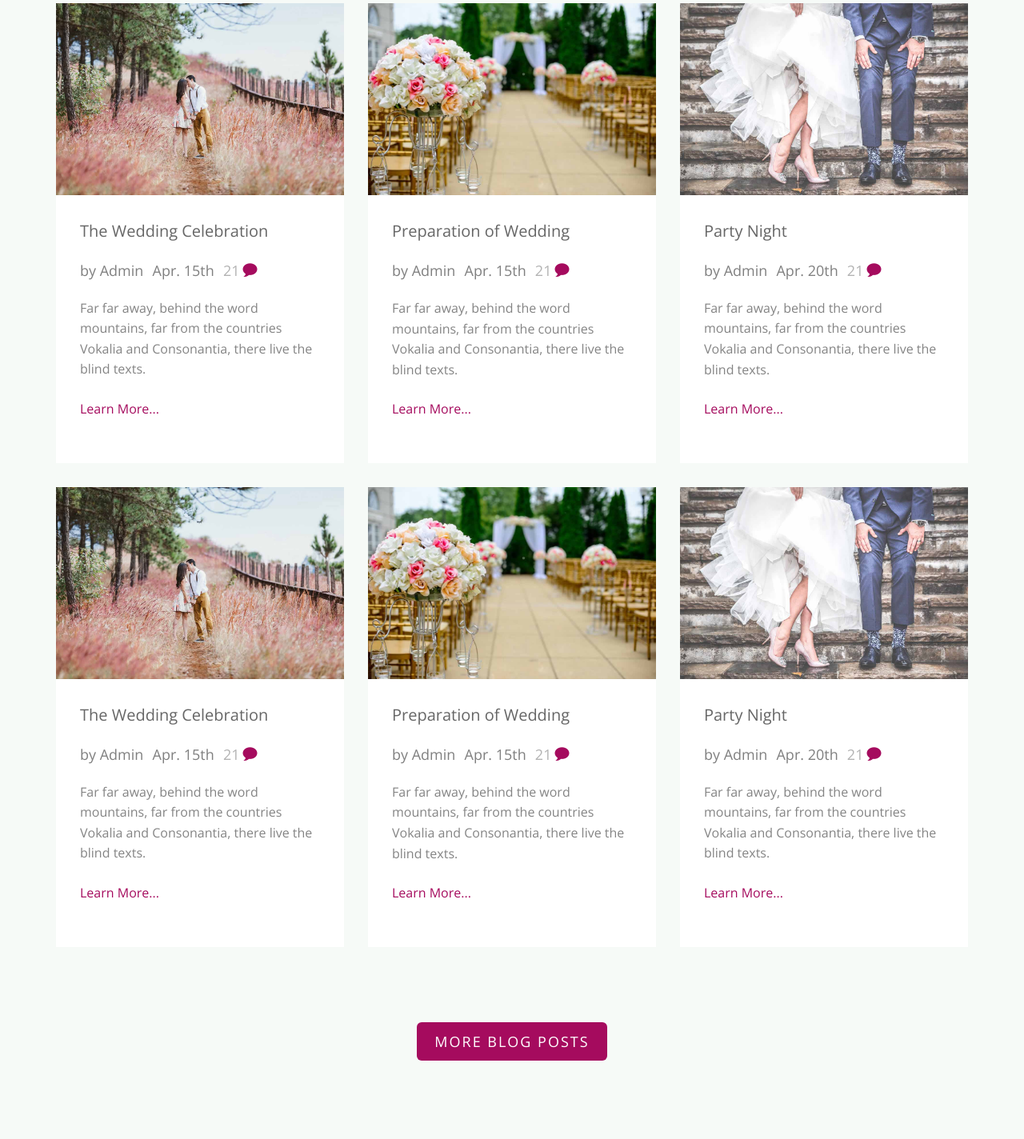
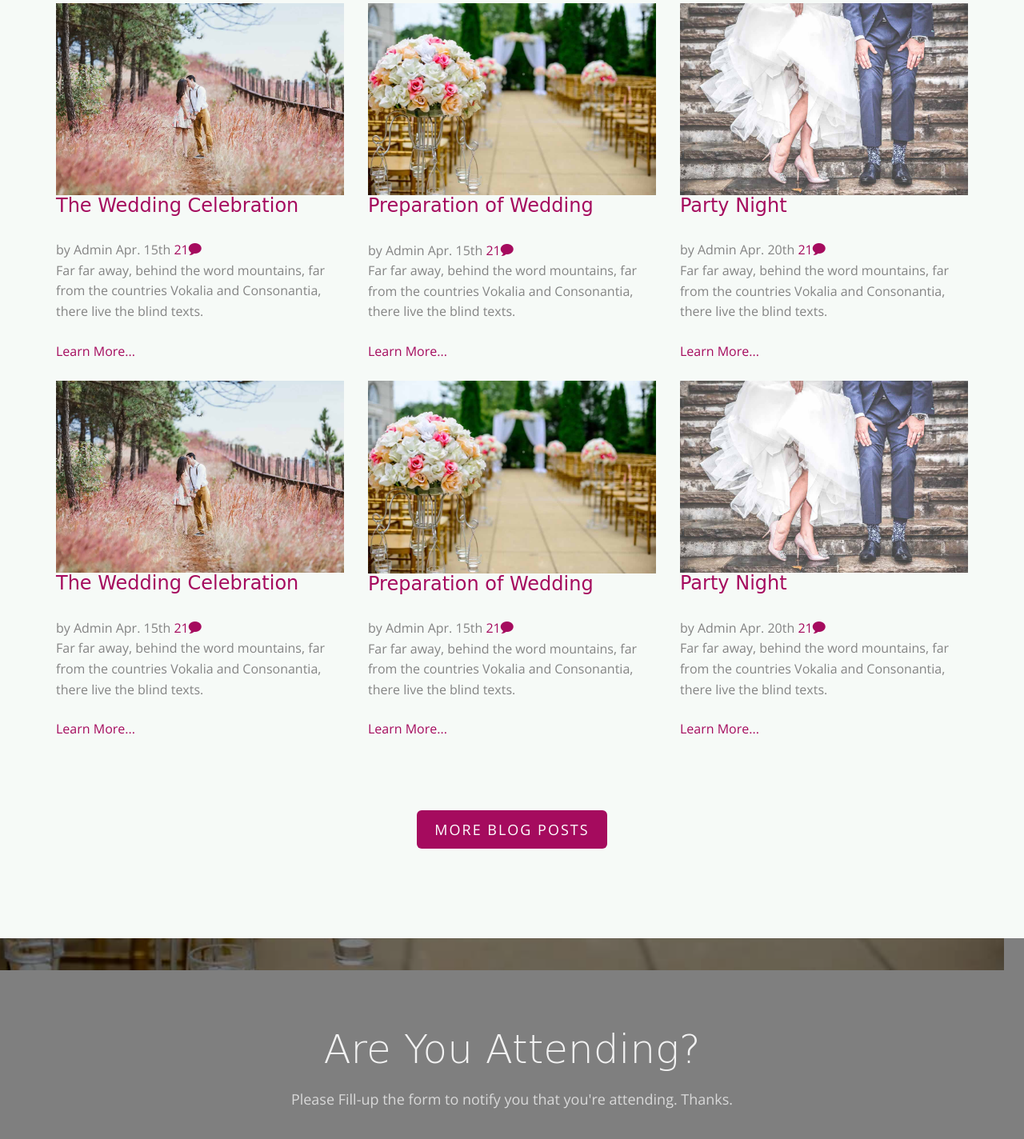
Before and after one commit to janewilson90/wedding, a PHP site: page /blog.html in a window 1280 px wide. Shown: the part 355-1779 px from the top of the page at 80% size. Run offline with PHP 8.4, Linux system fonts and the light colour scheme; some libraries are stand-ins or nearby versions; some web fonts are replaced.

Commit message:
comented out some crap

```diff
--- a/css/style.css
+++ b/css/style.css
@@ -810,66 +810,6 @@ figure {
   transform: scale(1.1);
 }
 
-.fh5co-blog {
-  margin-bottom: 60px;
-}
-
-.fh5co-blog a img {
-  width: 100%;
-}
-
-@media screen and (max-width: 768px) {
-  .fh5co-blog {
-    width: 100%;
-  }
-}
-
-.fh5co-blog .blog-text {
-  margin-bottom: 30px;
-  position: relative;
-  background: #fff;
-  width: 100%;
-  padding: 30px;
-  float: right;
-}
-
-.fh5co-blog .blog-text span {
-  display: inline-block;
-  margin-bottom: 20px;
-  font-size: 18px;
-}
-
-.fh5co-blog .blog-text span.by {
-  color: rgba(0, 0, 0, 0.5);
-  margin-right: 7px;
-}
-
-.fh5co-blog .blog-text span.posted_date {
-  color: rgba(0, 0, 0, 0.5);
-  margin-right: 7px;
-}
-
-.fh5co-blog .blog-text span.comment a {
-  color: rgba(0, 0, 0, 0.3);
-}
-
-.fh5co-blog .blog-text span.comment a i {
-  color: #a50b5e;
-  padding-left: 4px;
-}
-
-.fh5co-blog .blog-text h3 {
-  font-size: 20px;
-  margin-bottom: 20px;
-  font-weight: 300;
-  line-height: 1.5;
-  font-family: "Open Sans", Arial, sans-serif;
-}
-
-.fh5co-blog .blog-text h3 a {
-  color: rgba(0, 0, 0, 0.6);
-}
-
 #map {
   width: 100%;
   height: 500px;
--- a/sass/style.scss
+++ b/sass/style.scss
@@ -820,67 +820,67 @@ figure {
 	}
 }
 
-.fh5co-blog{
-	margin-bottom: 60px;
-	a{
-		img{
+// .fh5co-blog{
+// 	margin-bottom: 60px;
+// 	a{
+// 		img{
 
-			width: 100%;
+// 			width: 100%;
 
-			&:hover{
-			}
+// 			&:hover{
+// 			}
 
-		}
-	}
+// 		}
+// 	}
 
-	@media screen and (max-width: $screen-sm) {
-		width: 100%;
-	}
+// 	@media screen and (max-width: $screen-sm) {
+// 		width: 100%;
+// 	}
 
 
-	.blog-text {
-		margin-bottom: 30px;
-		position: relative;
-		background: $brand-white;
-		width: 100%;
-		padding: 30px;
-		float: right;
+// 	.blog-text {
+// 		margin-bottom: 30px;
+// 		position: relative;
+// 		background: $brand-white;
+// 		width: 100%;
+// 		padding: 30px;
+// 		float: right;
 
-		span{
-			display: inline-block;
-			margin-bottom: 20px;
-			font-size: 18px;
-			&.by{
-				color: rgba($brand-black,.5);
-				margin-right: 7px;
-			}
-			&.posted_date{
-				color: rgba($brand-black,.5);
-				margin-right: 7px;
-			}
-			&.comment{
-				a{
-					color: rgba($brand-black,.3);
-					i{
-						color: $brand-primary;
-						padding-left: 4px;
-					}
-				}
-			}
-		}
+// 		span{
+// 			display: inline-block;
+// 			margin-bottom: 20px;
+// 			font-size: 18px;
+// 			&.by{
+// 				color: rgba($brand-black,.5);
+// 				margin-right: 7px;
+// 			}
+// 			&.posted_date{
+// 				color: rgba($brand-black,.5);
+// 				margin-right: 7px;
+// 			}
+// 			&.comment{
+// 				a{
+// 					color: rgba($brand-black,.3);
+// 					i{
+// 						color: $brand-primary;
+// 						padding-left: 4px;
+// 					}
+// 				}
+// 			}
+// 		}
 
-		h3{
-			font-size: 20px;
-			margin-bottom: 20px;
-			font-weight: 300;
-			line-height: 1.5;
-			font-family: $font-primary;
-			a{
-				color: rgba($brand-black,.6);
-			}
-		}
-	}
-}
+// 		h3{
+// 			font-size: 20px;
+// 			margin-bottom: 20px;
+// 			font-weight: 300;
+// 			line-height: 1.5;
+// 			font-family: $font-primary;
+// 			a{
+// 				color: rgba($brand-black,.6);
+// 			}
+// 		}
+// 	}
+// }
 
 
 
```
